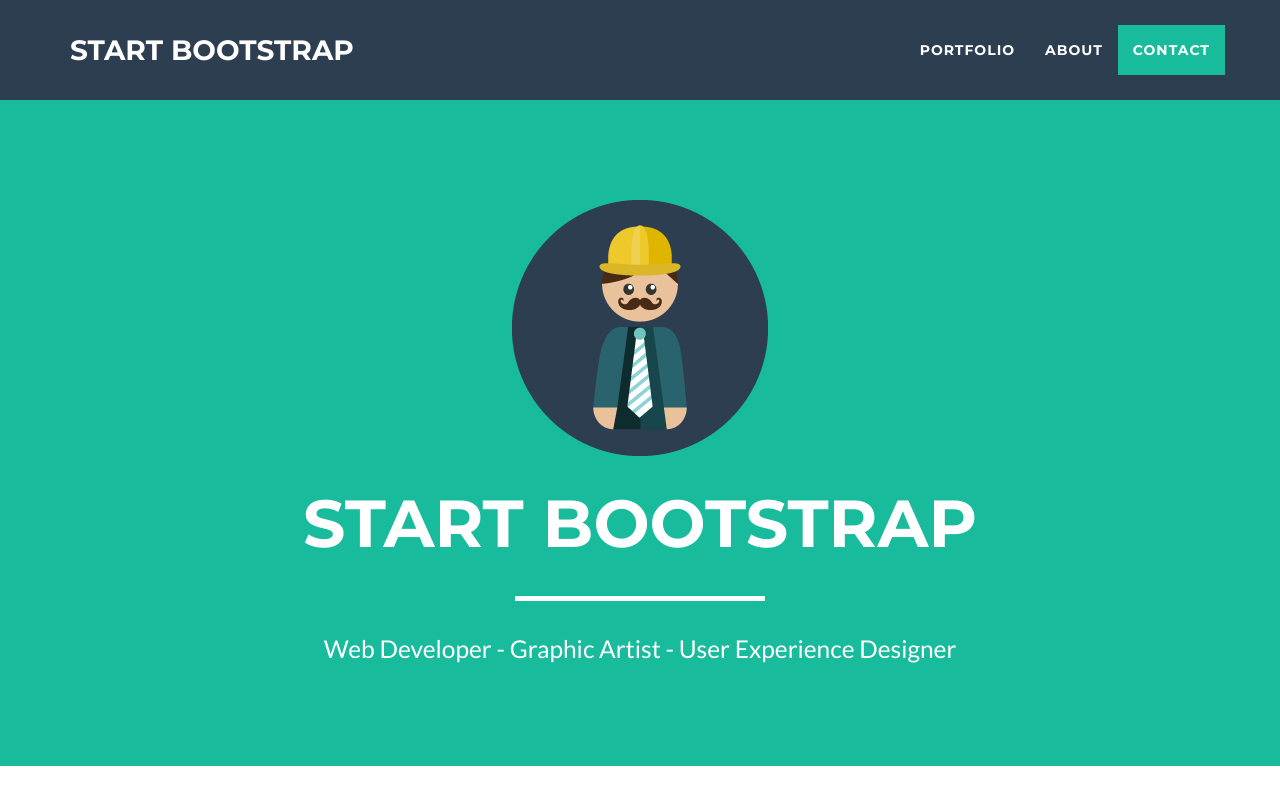
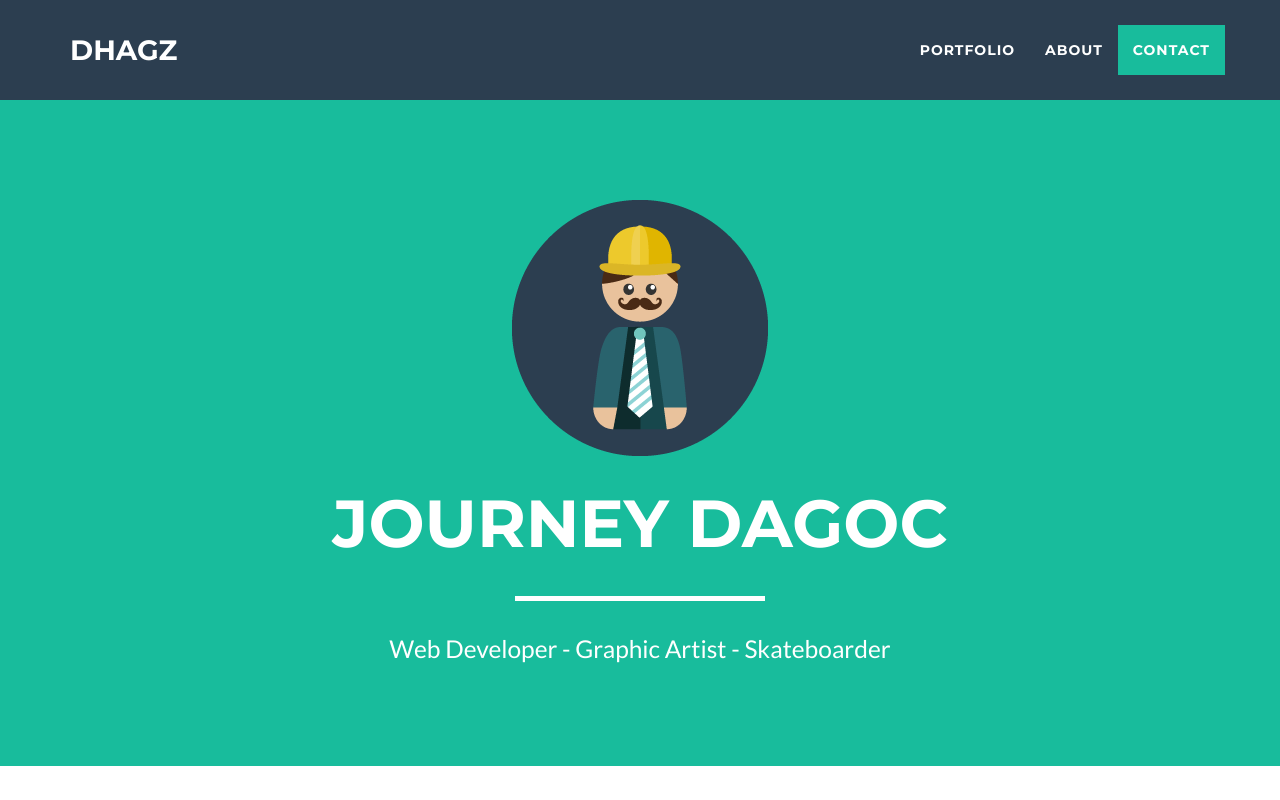
Before and after one commit to jmdhagz/portfolio, a website: page index.html in a window 1280 px wide. Shown: the top 800 px of the page. Drawn offline with nearby package versions, Linux system fonts and the light colour scheme.

Commit message:
index title
title changed

```diff
--- a/index.html
+++ b/index.html
@@ -41,7 +41,7 @@
                 <button type="button" class="navbar-toggle" data-toggle="collapse" data-target="#bs-example-navbar-collapse-1">
                     <span class="sr-only">Toggle navigation</span> Menu <i class="fa fa-bars"></i>
                 </button>
-                <a class="navbar-brand" href="#page-top">Start Bootstrap</a>
+                <a class="navbar-brand" href="#page-top">Dhagz</a>
             </div>
 
             <!-- Collect the nav links, forms, and other content for toggling -->
@@ -73,9 +73,9 @@
                 <div class="col-lg-12">
                     <img class="img-responsive" src="img/profile.png" alt="">
                     <div class="intro-text">
-                        <span class="name">Start Bootstrap</span>
+                        <span class="name">Journey Dagoc</span>
                         <hr class="star-light">
-                        <span class="skills">Web Developer - Graphic Artist - User Experience Designer</span>
+                        <span class="skills">Web Developer - Graphic Artist - Skateboarder</span>
                     </div>
                 </div>
             </div>
```
